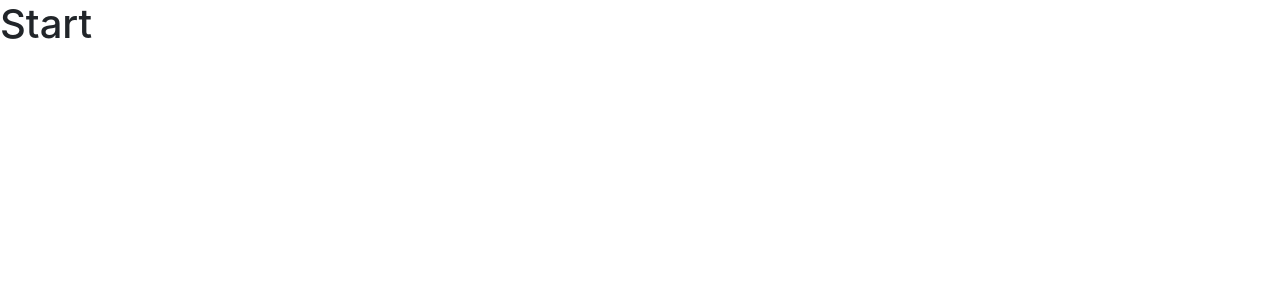
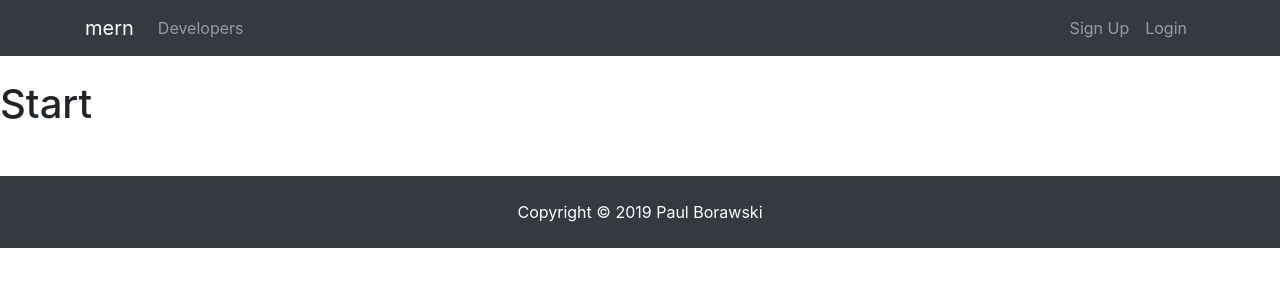
Before and after one commit to iAmNawa/mern, a React (Create React App) app in the folder client/: page / in a window 1280 px wide. Shown: the top 300 px of the page. Built offline with nearby package versions, Linux system fonts and the light colour scheme.

Commit message:
added header and footer

```diff
--- a/client/src/App.js
+++ b/client/src/App.js
@@ -1,11 +1,15 @@
 import React, { Component } from 'react';
+import Navbar from './components/layout/Navbar';
+import Footer from './components/layout/Footer';
 import './App.css';
 
 class App extends Component {
   render() {
     return (
       <div className="App">
+        <Navbar />
         <h1>Start</h1>
+        <Footer />
       </div>
     );
   }
--- /dev/null
+++ b/client/src/components/layout/Footer.js
@@ -0,0 +1,9 @@
+import React from 'react';
+
+export default () => {
+  return (
+    <footer className="bg-dark text-white mt-5 p-4 text-center">
+      Copyright &copy; {new Date().getFullYear()} Paul Borawski
+    </footer>
+  );
+}
--- /dev/null
+++ b/client/src/components/layout/Navbar.js
@@ -0,0 +1,38 @@
+import React, { Component } from 'react';
+
+class Navbar extends Component {
+
+  render() {
+    return (
+      <nav className="navbar navbar-expand-sm navbar-dark bg-dark mb-4">
+        <div className="container">
+          <a className="navbar-brand" href="landing.html">mern</a>
+          <button className="navbar-toggler" type="button" data-toggle="collapse" data-target="#mobile-nav">
+            <span className="navbar-toggler-icon"></span>
+          </button>
+
+          <div className="collapse navbar-collapse" id="mobile-nav">
+            <ul className="navbar-nav mr-auto">
+              <li className="nav-item">
+                <a className="nav-link" href="profiles.html"> Developers
+                </a>
+              </li>
+            </ul>
+
+            <ul className="navbar-nav ml-auto">
+              <li className="nav-item">
+                <a className="nav-link" href="register.html">Sign Up</a>
+              </li>
+              <li className="nav-item">
+                <a className="nav-link" href="login.html">Login</a>
+              </li>
+            </ul>
+          </div>
+        </div>
+      </nav>
+    );
+  }
+
+}
+
+export default Navbar;
```
Also changed, not shown: client/src/components/layout/Landing.js (added).
